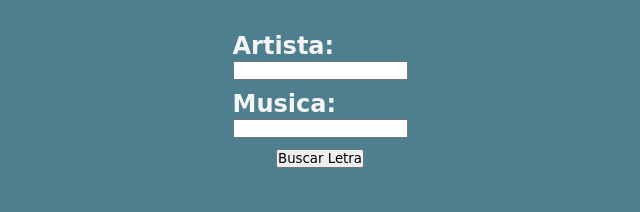
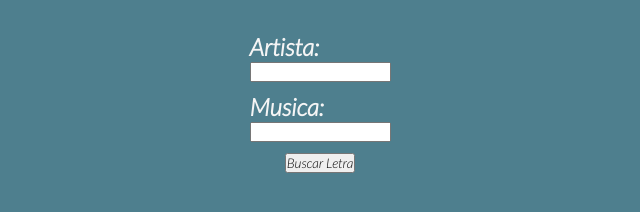
Before and after one commit to andersnfonseca/letra-musica, a plain HTML site: page index.html in a window 1280 px wide. Shown: the whole page, without its empty margins (320-960 px from the left). Drawn offline with Linux system fonts and the light colour scheme.

Commit message:
Update style.css

```diff
--- a/style.css
+++ b/style.css
@@ -2,7 +2,7 @@
     padding: 0;
     margin: 0;
     box-sizing: border-box;
-    font-family: cursive;
+    font-family: 'Lato', sans-serif;
 }
 
 body {
```
